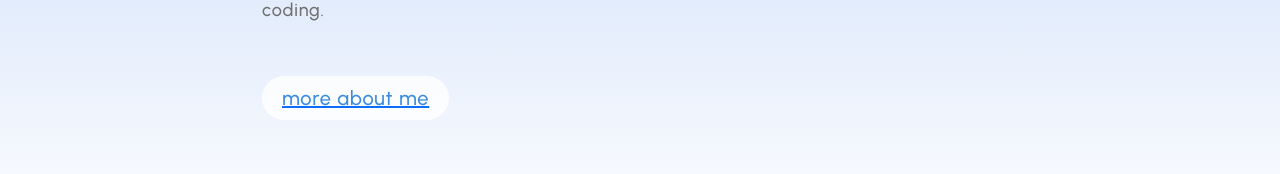
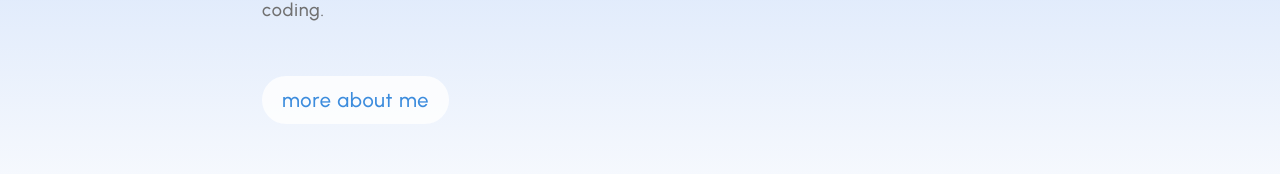
Before and after one commit to qjf0126/JinfanQian, a React (Create React App) app: page / in a window 1280 px wide. Shown: the part 522-696 px from the top of the page. Built offline with nearby package versions, Linux system fonts and the light colour scheme; the HTML template or start-up script is replaced by a standard one.

Commit message:
Add files via upload

```diff
--- a/src/App.css
+++ b/src/App.css
@@ -9,7 +9,6 @@
 	src: url('./assets/font/Urbanist-VariableFont_wght.ttf');
 	font-weight: 500;
 }
-
 
 /************ Default Css ************/
 * {
@@ -240,7 +239,7 @@ nav.navbar .navbar-toggler[aria-expanded="true"] .navbar-toggler-icon {
 
 .banner h1 {
   font-size: 60px;
-  font-weight: 500;
+  font-weight: 550;
   letter-spacing: 0.8px;
   line-height: 1.2;
   margin-bottom: 20px;
@@ -258,9 +257,12 @@ nav.navbar .navbar-toggler[aria-expanded="true"] .navbar-toggler-icon {
   margin-top: 10px;
   margin-bottom: 50px;
 }
+.banner a {
+  text-decoration: none;
+}
 .banner button {
   color: #3C8CDD;
-  padding: 10px 20px 10px 20px;
+  padding: 12px 20px 12px 20px;
   background-color: rgba(255, 255, 255, 0.8);
   border-radius: 25px;
   font-weight: 100;
```
